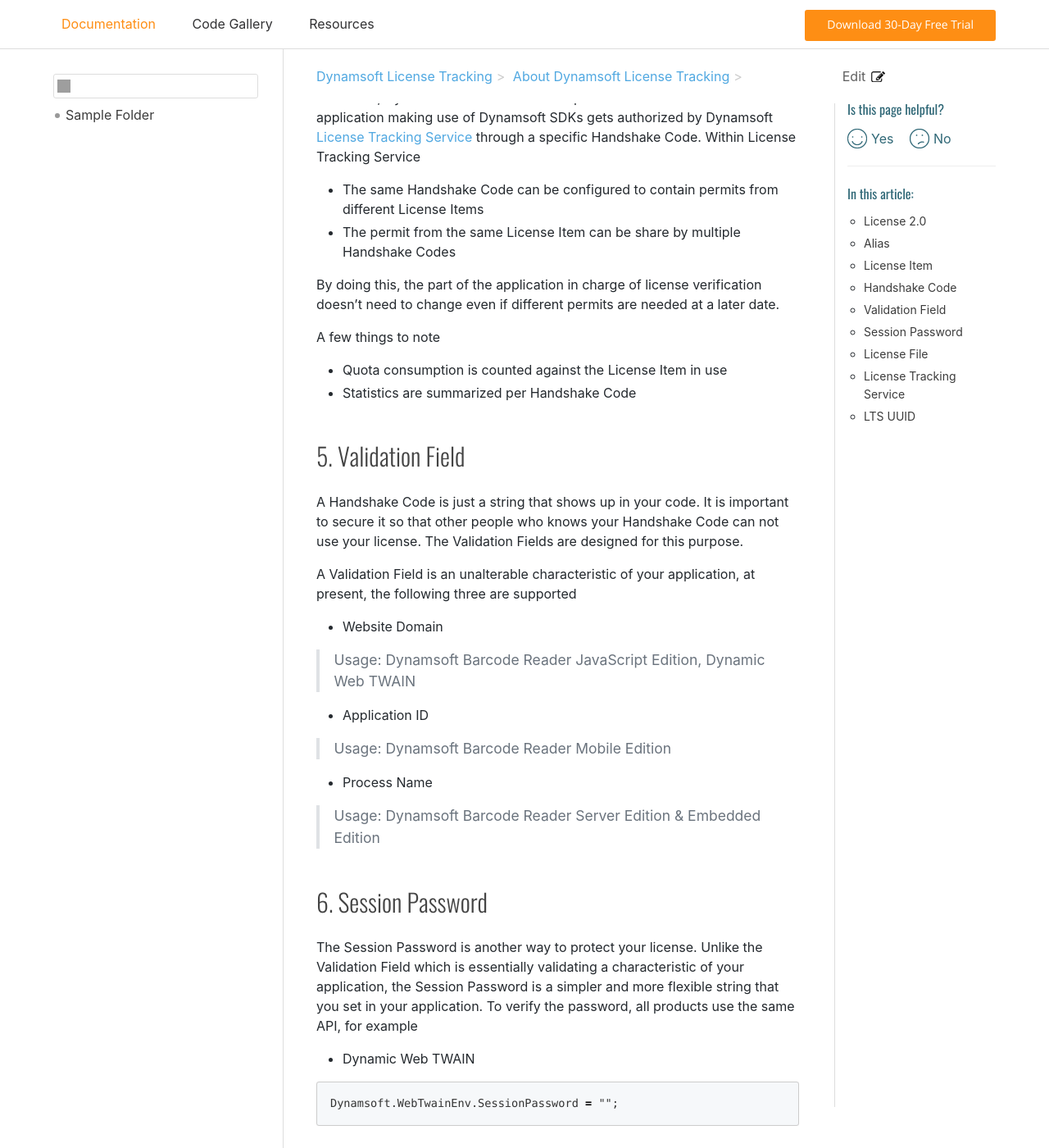
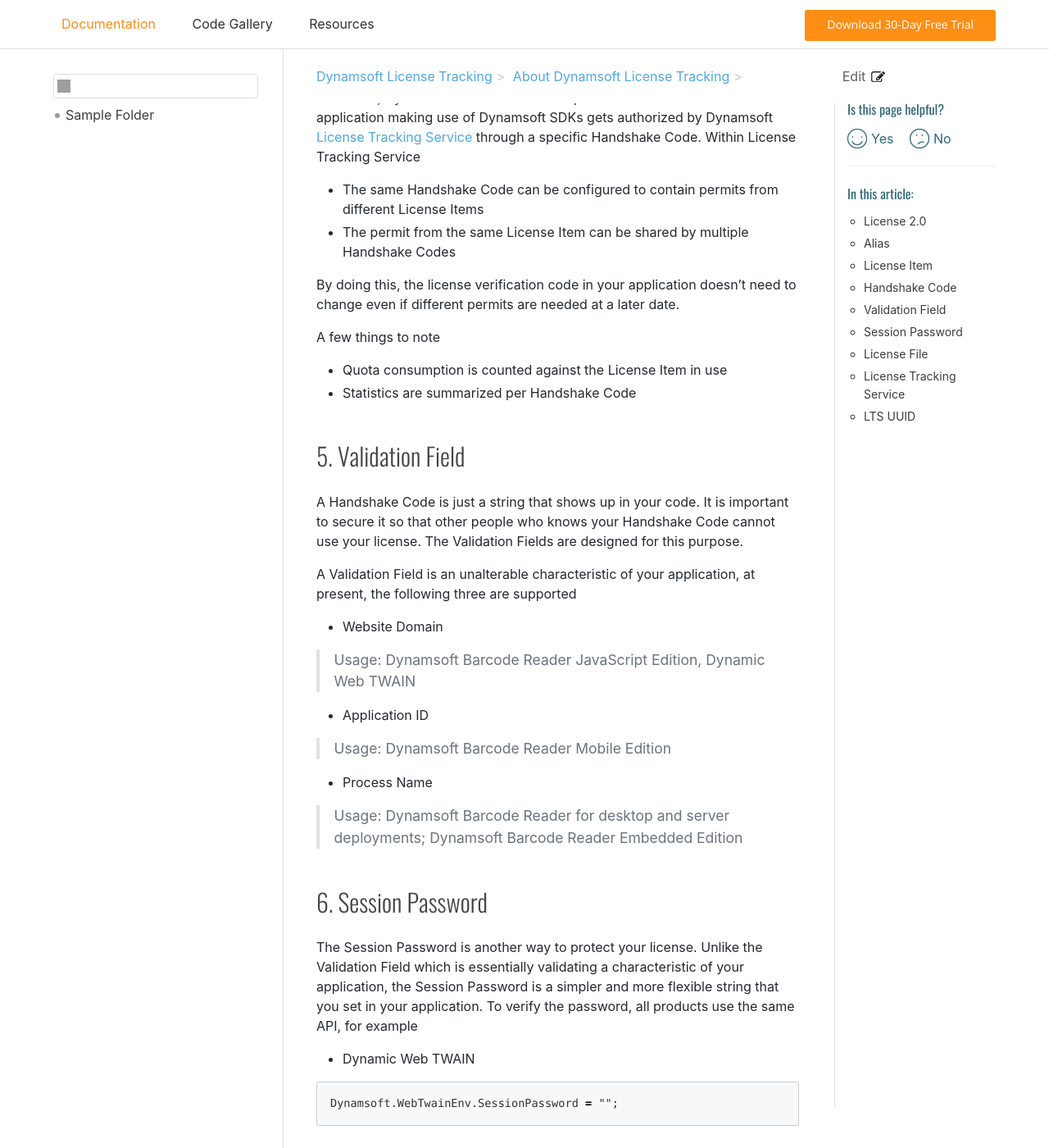
Before and after one commit to dynamsoft-docs/license-server-docs, a Jekyll site: the page built from about/terms.md, in a window 1280 px wide and 1400 px high, scrolled down 1412 px. Shown: the whole window at 82% size. Built offline with Jekyll 4.4.1, drawn with Linux system fonts in a browser that asks for light colours; comment, search, counter and statistics services are not loaded; some of the changed text lies outside the part shown; grey boxes are pictures that could not be loaded.

Commit message:
Update terms.md

```diff
--- a/about/terms.md
+++ b/about/terms.md
@@ -48,9 +48,9 @@
 Therefore, Dynamsoft invented the concept of "Handshake Code". An application making use of Dynamsoft SDKs gets authorized by Dynamsoft [License Tracking Service](#license-tracking-service) through a specific Handshake Code. Within License Tracking Service
 
 * The same Handshake Code can be configured to contain permits from different License Items
-* The permit from the same License Item can be share by multiple Handshake Codes
+* The permit from the same License Item can be shared by multiple Handshake Codes
 
-By doing this, the part of the application in charge of license verification doesn't need to change even if different permits are needed at a later date.
+By doing this, the license verification code in your application doesn't need to change even if different permits are needed at a later date.
 
 A few things to note
 
@@ -59,7 +59,7 @@
 
 ## Validation Field
 
-A Handshake Code is just a string that shows up in your code. It is important to secure it so that other people who knows your Handshake Code can not use your license. The Validation Fields are designed for this purpose.
+A Handshake Code is just a string that shows up in your code. It is important to secure it so that other people who knows your Handshake Code cannot use your license. The Validation Fields are designed for this purpose.
 
 A Validation Field is an unalterable characteristic of your application, at present, the following three are supported
 
@@ -73,7 +73,7 @@
 
 * Process Name
 
-> Usage: Dynamsoft Barcode Reader Server Edition & Embedded Edition
+> Usage: Dynamsoft Barcode Reader for desktop and server deployments;  Dynamsoft Barcode Reader Embedded Edition
 
 ## Session Password
 
```
Also changed, not shown: other parts of about/terms.md (+1 -1 lines).
